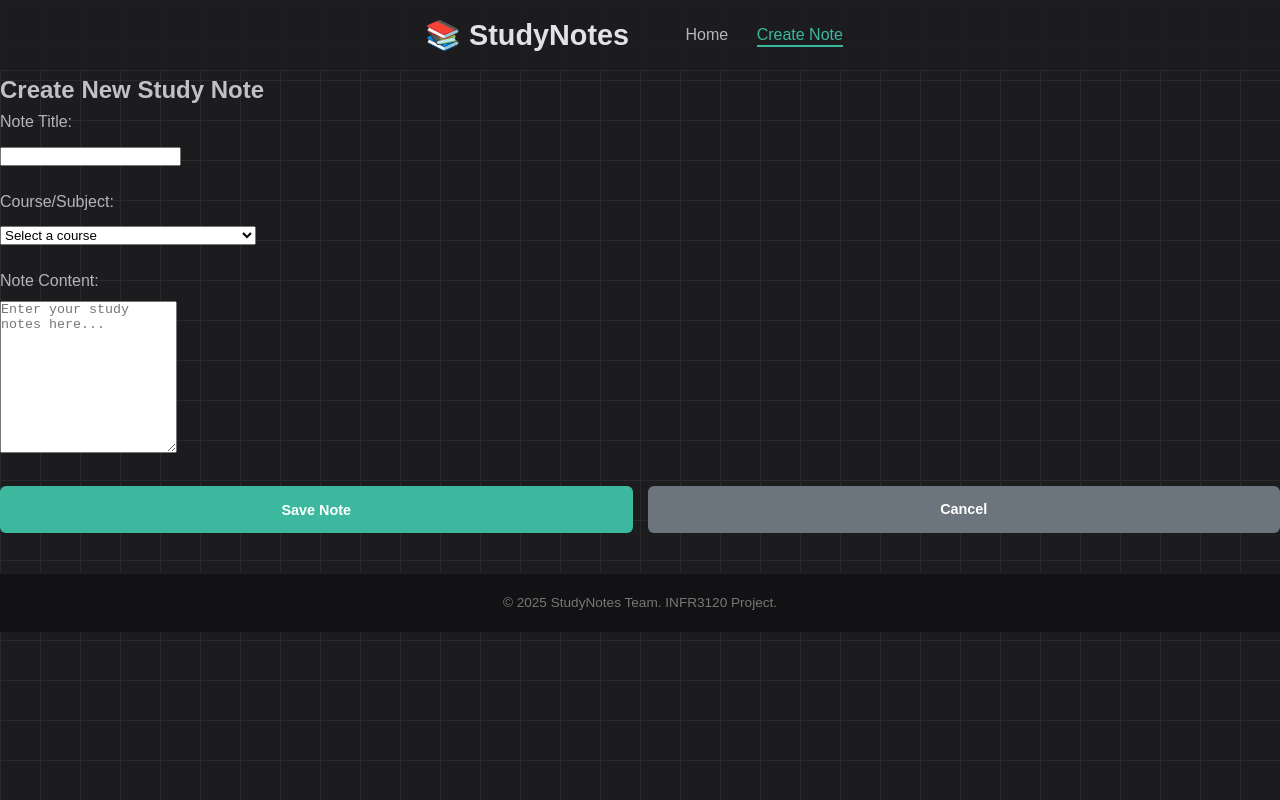
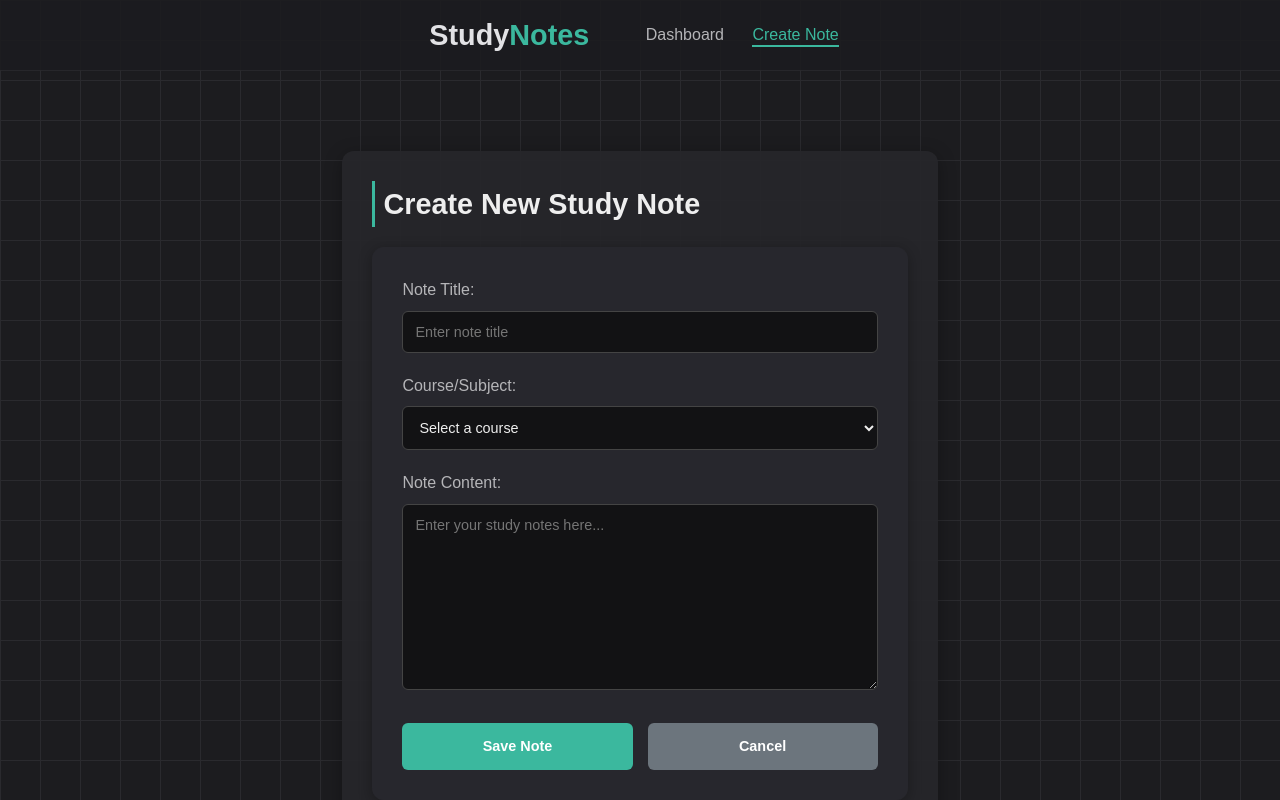
Before and after one commit to Dorothy-S/Notes-Keeper, a plain HTML site: page create.html in a window 1280 px wide. Shown: the top 800 px of the page. Drawn offline with Linux system fonts and the light colour scheme.

Commit message:
create.html

```diff
--- a/create.html
+++ b/create.html
@@ -8,27 +8,25 @@
 </head>
 <body>
     <header>
-        <div class="container">
         <div class="logo">
-                <h1>📚 StudyNotes</h1>
+            <h1>Study<span>Notes</span></h1>
         </div>
         <nav>
             <ul>
-                    <li><a href="index.html">Home</a></li>
+                <li><a href="index.html">Dashboard</a></li>
                 <li><a href="create.html" class="active">Create Note</a></li>
             </ul>
         </nav>
-        </div>
     </header>
 
     <main>
-        <section class="create-note">
-            <div class="container">
+        <section class="create-section">
+            <div class="experience-section">
                 <h2>Create New Study Note</h2>
-                <form id="noteForm">
+                <form id="noteForm" class="contact-card">
                     <div class="form-group">
                         <label for="noteTitle">Note Title:</label>
-                        <input type="text" id="noteTitle" name="noteTitle" required>
+                        <input type="text" id="noteTitle" name="noteTitle" required placeholder="Enter note title">
                     </div>
 
                     <div class="form-group">
@@ -58,9 +56,7 @@
     </main>
 
     <footer>
-        <div class="container">
         <p>&copy; 2025 StudyNotes Team. INFR3120 Project.</p>
-        </div>
     </footer>
 
     <script src="script.js"></script>
```
Lines whose indentation alone changed are shown as unchanged.
